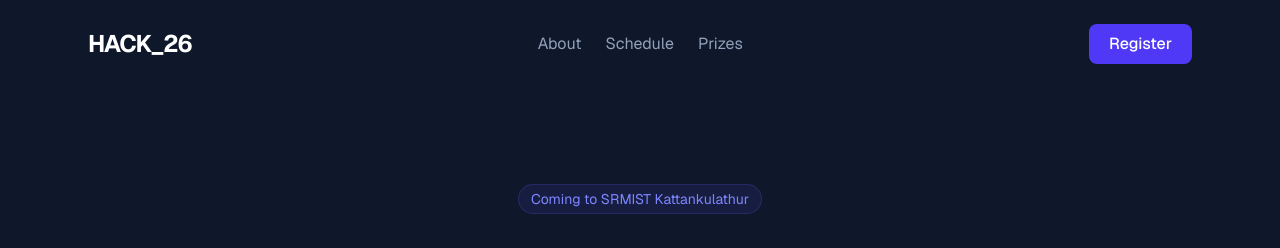
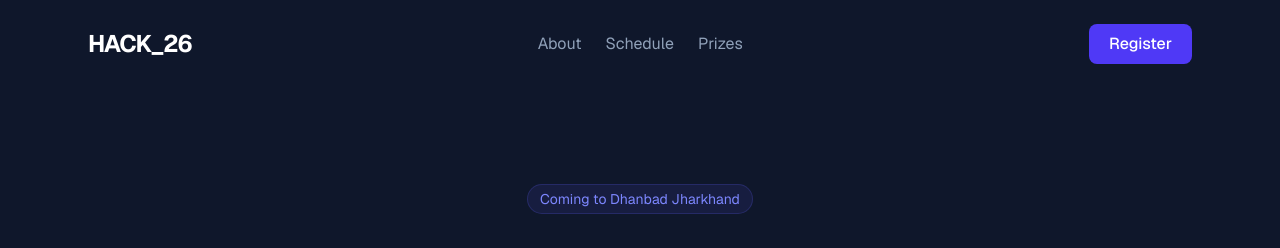
Before and after one commit to abhijeetmandal278-alt/hackathon-26, a Next.js app: page / in a window 1280 px wide. Shown: the top 248 px of the page. Built offline with nearby package versions, Linux system fonts and the light colour scheme.

Commit message:
Updated location to Dhanbad Jharkhand

```diff
--- a/app/page.tsx
+++ b/app/page.tsx
@@ -19,7 +19,7 @@ export default function Home() {
       {/* Hero Section */}
       <section className="flex flex-col items-center justify-center text-center py-24 px-4">
         <div className="inline-block px-3 py-1 rounded-full bg-indigo-500/10 text-indigo-400 border border-indigo-500/20 text-sm mb-6">
-          Coming to SRMIST Kattankulathur
+          Coming to Dhanbad Jharkhand
         </div>
         <h1 className="text-6xl md:text-8xl font-extrabold mb-6 bg-gradient-to-b from-white to-slate-500 bg-clip-text text-transparent">
           Code the Future.
```
